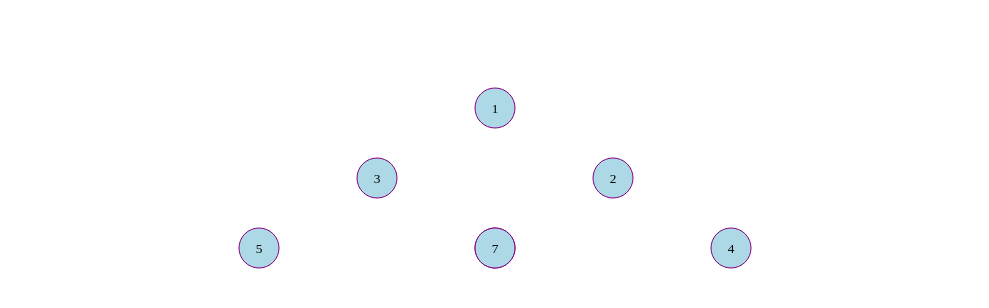
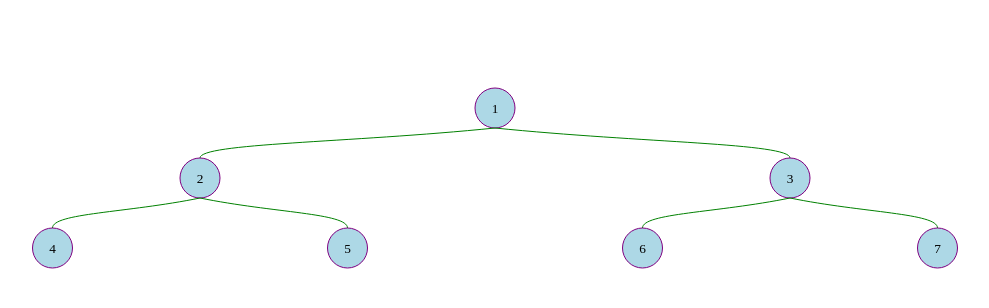
Before and after one commit to Triangle-Webdev/stars, a Next.js app: page /bst in a window 1280 px wide. Shown: the top 308 px of the page, without its empty margins (103-1092 px from the left). Built offline with nearby package versions, Linux system fonts and the light colour scheme.

Commit message:
feat: Refactor code

```diff
--- a/src/app/bst/canvas.tsx
+++ b/src/app/bst/canvas.tsx
@@ -3,10 +3,7 @@
 import React from "react";
 import { useCanvas } from "./useCanvas";
 
-export type Drawable = (
-  ctx: CanvasRenderingContext2D,
-  frameCount: number,
-) => void;
+export type Drawable = (ctx: CanvasRenderingContext2D) => void;
 export interface CanvasProps {
   drawAction: Drawable;
 }
--- a/src/app/bst/node.ts
+++ b/src/app/bst/node.ts
@@ -1,53 +1,90 @@
-export type BSTNode<T> = {
-  left: BSTNode<T> | null;
-  right: BSTNode<T> | null;
-  value: T;
+export type BSTNode = {
+  value: number;
+  left?: BSTNode;
+  right?: BSTNode;
 };
 
-export const createNode = <T>(
-  value: T,
-  left: BSTNode<T> | null,
-  right: BSTNode<T> | null,
-): BSTNode<T> => ({ value, left, right });
+export const createNode = (
+  value: number,
+  left?: BSTNode,
+  right?: BSTNode,
+): BSTNode => ({ value, left, right });
 
-const _findDepth = (
-  node: BSTNode<unknown> | null,
-  curDepth: number,
-): number => {
+const _findDepth = (curDepth: number, node?: BSTNode): number => {
   if (!node) return curDepth;
   if (!node.left && !node.right) return curDepth + 1;
 
-  let leftDepth = node.left ? _findDepth(node.left, curDepth + 1) : curDepth;
-  let rightDepth = node.right ? _findDepth(node.right, curDepth + 1) : curDepth;
+  let leftDepth = _findDepth(curDepth + 1, node.left);
+  let rightDepth = _findDepth(curDepth + 1, node.right);
   return Math.max(leftDepth, rightDepth);
 };
 
-export const findDepth = (node: BSTNode<unknown> | null): number =>
-  _findDepth(node, 0);
+export const findDepth = (node?: BSTNode): number => _findDepth(0, node);
+
+export type Vertice = {
+  value: number;
+  xOffset: number;
+  yOffset: number;
+  edges: number[];
+};
+export type Graph = Map<number, Vertice>;
 
 export const calculateNodePositions = ({
   value,
   left,
   right,
-}: BSTNode<string | number>): {
-  value: string | number;
-  xOffset: number;
-  yOffset: number;
-}[] => {
+}: BSTNode): Graph => {
   const maxDepth = findDepth({ value, left, right });
   const levelCoefficient = 1.0 / maxDepth;
   const maxNodesInRow = maxDepth ** 2;
   const widthCoeffecient = 1.0 / maxNodesInRow;
 
-  const result: { value: string | number; xOffset: number; yOffset: number }[] =
-    [];
-  result.push({ value, xOffset: 0.5, yOffset: 0 });
-  result.push({ value: 2, xOffset: 0.6, yOffset: 0.1 });
-  result.push({ value: 3, xOffset: 0.4, yOffset: 0.1 });
-  result.push({ value: 4, xOffset: 0.7, yOffset: 0.2 });
-  result.push({ value: 5, xOffset: 0.3, yOffset: 0.2 });
-  result.push({ value: 6, xOffset: 0.5, yOffset: 0.2 });
-  result.push({ value: 7, xOffset: 0.5, yOffset: 0.2 });
+  const adjacencyList: Graph = new Map();
+  const firstRowOffset = 1 / 2;
+  const secondRowOffset = 1 / 3;
+  const thirdRowOffset = 1 / 5;
 
-  return result;
+  const xStart = 0;
+  const xEnd = 1.0;
+  const xPos = (xStart + xEnd) / 2;
+
+  adjacencyList.set(value, { value, xOffset: 0.5, yOffset: 0, edges: [2, 3] });
+  adjacencyList.set(2, {
+    value: 2,
+    xOffset: 0.25,
+    yOffset: 0.1,
+    edges: [4, 5],
+  });
+  adjacencyList.set(3, {
+    value: 3,
+    xOffset: 0.75,
+    yOffset: 0.1,
+    edges: [6, 7],
+  });
+  adjacencyList.set(4, {
+    value: 4,
+    xOffset: 0.125,
+    yOffset: 0.2,
+    edges: [],
+  });
+  adjacencyList.set(5, {
+    value: 5,
+    xOffset: 0.375,
+    yOffset: 0.2,
+    edges: [],
+  });
+  adjacencyList.set(6, {
+    value: 6,
+    xOffset: 0.625,
+    yOffset: 0.2,
+    edges: [],
+  });
+  adjacencyList.set(7, {
+    value: 7,
+    xOffset: 0.875,
+    yOffset: 0.2,
+    edges: [],
+  });
+
+  return adjacencyList;
 };
--- a/src/app/bst/page.tsx
+++ b/src/app/bst/page.tsx
@@ -1,6 +1,6 @@
 "use client";
 import { Canvas, Drawable } from "./canvas";
-import { BSTNode, calculateNodePositions, createNode, findDepth } from "./node";
+import { BSTNode, calculateNodePositions, createNode, Vertice } from "./node";
 
 const DEFAULT_CONFIG = {
   radius: 20,
@@ -10,33 +10,41 @@ const DEFAULT_CONFIG = {
 };
 
 const drawAction: Drawable = (ctx: CanvasRenderingContext2D) => {
-  _drawNodeWithCoords(ctx, createNode(1, null, null));
-
-  // _drawNode(
-  //   ctx,
-  //   createNode(2, createNode(1, null, null), createNode(3, null, null)),
-  // );
-
-  // const { x1, y1 } = { x1: 100, y1: 100 };
-  // const { x2, y2 } = { x2: centerWidth, y2: centerHeight };
-  // const { radius } = DEFAULT_CONFIG;
-  // connectEdge(ctx, x1, x2, y1 + radius, y2 - radius);
+  _drawNodeWithCoords(ctx, createNode(1));
 };
 
-const _drawNodeWithCoords = (
-  ctx: CanvasRenderingContext2D,
-  node: BSTNode<number | string> | null,
-) => {
+const _drawNodeWithCoords = (ctx: CanvasRenderingContext2D, node?: BSTNode) => {
   if (!node) return;
-  // move this to a function that returns the real x and y coords
-  calculateNodePositions(node).forEach(({ value, xOffset, yOffset }) =>
-    drawNode(
-      ctx,
-      xOffset * ctx.canvas.width,
-      yOffset * ctx.canvas.height + DEFAULT_CONFIG.nodeHeightSpacing,
-      value as any,
-    ),
-  );
+  const adjList = calculateNodePositions(node);
+
+  adjList
+    .entries()
+    .map(([k, { value, xOffset, yOffset, edges }]) => ({
+      value: value,
+      x: xOffset * ctx.canvas.width,
+      y: yOffset * ctx.canvas.height + DEFAULT_CONFIG.nodeHeightSpacing,
+      edges,
+    }))
+    .forEach(({ value, x, y, edges }) => {
+      drawNode(ctx, x, y, value);
+      edges
+        .map((n) => adjList.get(n) as Vertice)
+        .map((neighbor) => ({
+          x: neighbor.xOffset * ctx.canvas.width,
+          y:
+            neighbor.yOffset * ctx.canvas.height +
+            DEFAULT_CONFIG.nodeHeightSpacing,
+        }))
+        .forEach((neighborCoords) => {
+          connectEdge(
+            ctx,
+            x,
+            neighborCoords.x,
+            y + DEFAULT_CONFIG.radius,
+            neighborCoords.y - DEFAULT_CONFIG.radius,
+          );
+        });
+    });
 };
 
 const drawNode = (
--- a/src/app/bst/useCanvas.ts
+++ b/src/app/bst/useCanvas.ts
@@ -13,18 +13,7 @@ export const useCanvas = (drawAction: Drawable) => {
     canvas.height = maxHeight - 100;
     canvas.width = maxWidth - 100;
     const context = canvas?.getContext("2d") as CanvasRenderingContext2D;
-    let frameCount = 0;
-    let animationFrameId: number;
-    // const render = () => {
-    // frameCount++;
-    drawAction(context, frameCount);
-    // animationFrameId = window.requestAnimationFrame(render);
-    // };
-    // render();
-
-    return () => {
-      // window.cancelAnimationFrame(animationFrameId);
-    };
+    drawAction(context);
   }, [drawAction]);
 
   return ref;
```
Also changed, not shown: 1 other file (tests, documents, lock files or other folders).
